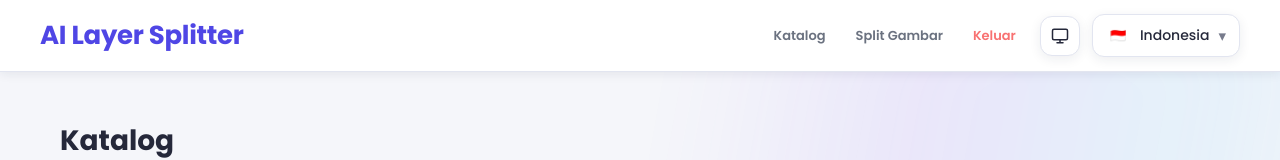
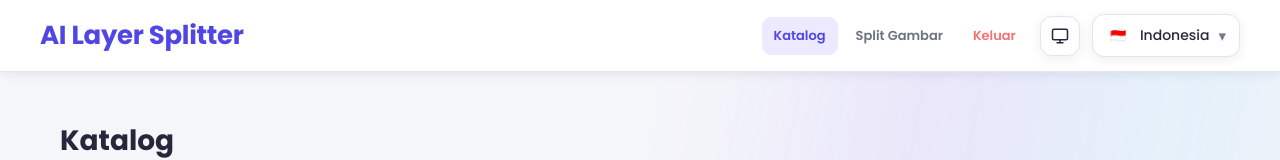
Before and after one commit to NganjukBersatu/Layer_ai, a Vue app: page / in a window 1280 px wide. Shown: the top 160 px of the page. Built offline with nearby package versions, Linux system fonts and the light colour scheme; no server answers; sample sign-in values are in the browser's storage.

Commit message:
memberi highlight halaman yang sedang dikunjungi

```diff
--- a/src/components/Navbar.vue
+++ b/src/components/Navbar.vue
@@ -1,10 +1,12 @@
 <script setup>
-import { ref, onMounted } from 'vue'
+import { ref, onMounted, computed } from 'vue'
+import { useRoute } from 'vue-router'
 import { useClickOutside } from '../composables/useClickOutside.js'
 import LanguageSwitcher from './LanguageSwitcher.vue'
 import { useI18n } from 'vue-i18n'
 
 const { t, locale } = useI18n()
+const route = useRoute()
 
 const emit = defineEmits([
   'catalog',
@@ -20,6 +22,16 @@ const isMobileMenuOpen = ref(false)
 const themeSwitcherRef = ref(null)
 const hamburgerBtnRef = ref(null)
 const mobileMenuRef = ref(null)
+
+// Katalog dianggap aktif untuk "/" dan semua sub-halamannya (/catalog/..)
+const isCatalogActive = computed(() =>
+  route.path === '/' || route.path.startsWith('/catalog')
+)
+
+// Split Gambar dianggap aktif untuk alur split (input, process, preview)
+const isSplitActive = computed(() =>
+  ['/split-gambar', '/process', '/preview'].includes(route.path)
+)
 
 useClickOutside(themeSwitcherRef, () => {
   isThemeMenuOpen.value = false
@@ -75,11 +87,21 @@ onMounted(() => {
     <div class="navbar-actions">
       <!-- Katalog & Split selalu tampil (desktop + mobile) -->
       <div class="nav-links">
-        <button type="button" class="nav-link" @click="emit('catalog')">
+        <button
+          type="button"
+          class="nav-link"
+          :class="{ active: isCatalogActive }"
+          @click="emit('catalog')"
+        >
           {{ t('nav.catalog') }}
         </button>
 
-        <button type="button" class="nav-link" @click="emit('split')">
+        <button
+          type="button"
+          class="nav-link"
+          :class="{ active: isSplitActive }"
+          @click="emit('split')"
+        >
           {{ t('nav.split') }}
         </button>
 
@@ -148,7 +170,12 @@ onMounted(() => {
     <!-- Mobile menu: hanya Tema + Bahasa + Logout -->
     <div v-if="isMobileMenuOpen" class="mobile-menu" ref="mobileMenuRef">
       <!-- Menu utama -->
-      <button type="button" class="mobile-menu-item" @click="emit('catalog'); closeMobileMenu()">
+      <button
+        type="button"
+        class="mobile-menu-item"
+        :class="{ active: isCatalogActive }"
+        @click="emit('catalog'); closeMobileMenu()"
+      >
         <svg width="18" height="18" viewBox="0 0 24 24" fill="none" stroke="currentColor" stroke-width="2" stroke-linecap="round" stroke-linejoin="round">
           <rect x="3" y="3" width="7" height="7"/>
           <rect x="14" y="3" width="7" height="7"/>
@@ -158,7 +185,12 @@ onMounted(() => {
         {{ t('nav.catalog') }}
       </button>
 
-      <button type="button" class="mobile-menu-item" @click="emit('split'); closeMobileMenu()">
+      <button
+        type="button"
+        class="mobile-menu-item"
+        :class="{ active: isSplitActive }"
+        @click="emit('split'); closeMobileMenu()"
+      >
         <svg width="18" height="18" viewBox="0 0 24 24" fill="none" stroke="currentColor" stroke-width="2" stroke-linecap="round" stroke-linejoin="round">
           <path d="M12 2 2 7l10 5 10-5-10-5Z"/>
           <path d="M2 17l10 5 10-5"/>
@@ -320,6 +352,11 @@ onMounted(() => {
 }
 
 .nav-link:hover {
+  color: var(--accent-color);
+  background: var(--bg-accent-soft);
+}
+
+.nav-link.active {
   color: var(--accent-color);
   background: var(--bg-accent-soft);
 }
```
